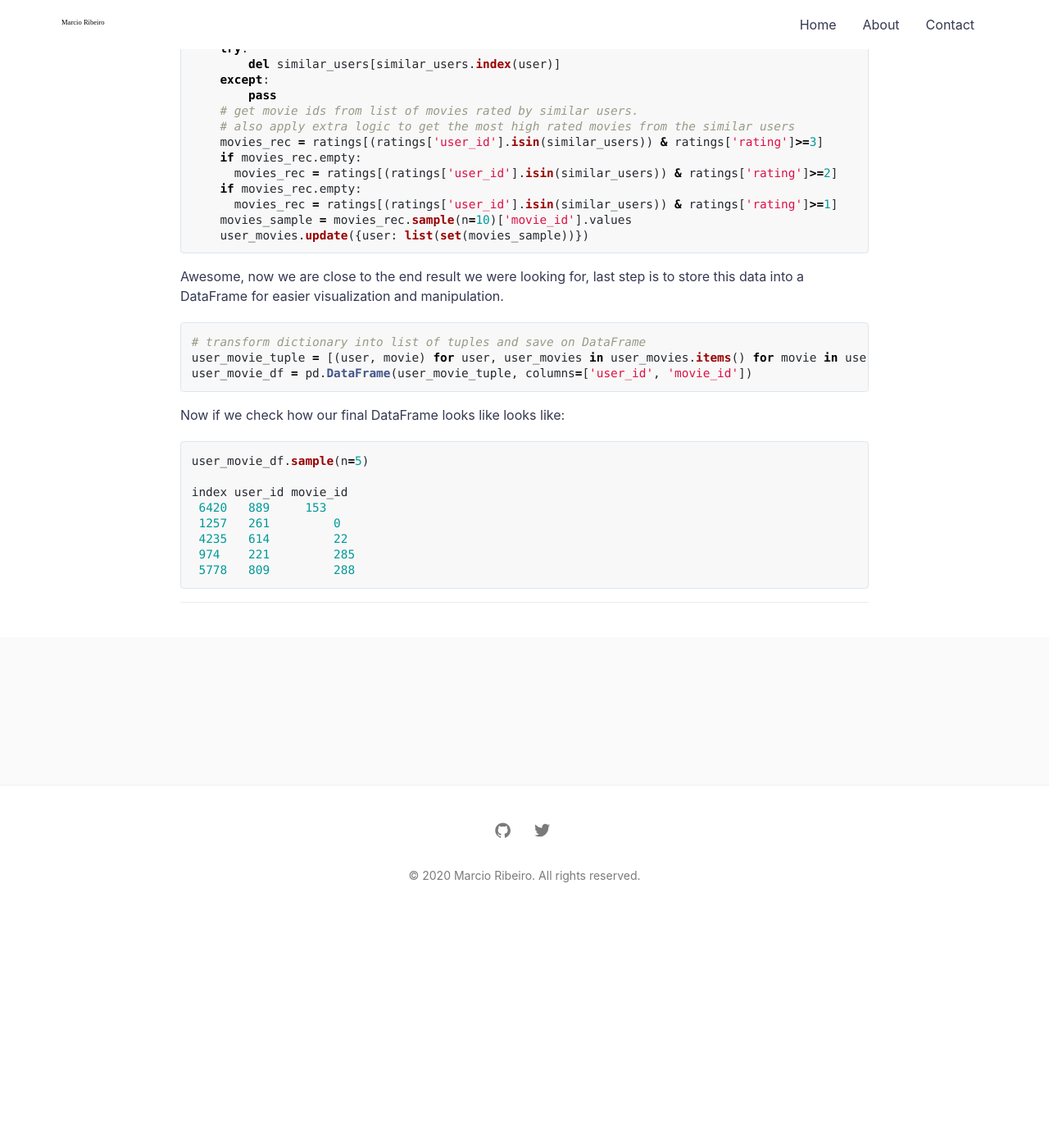
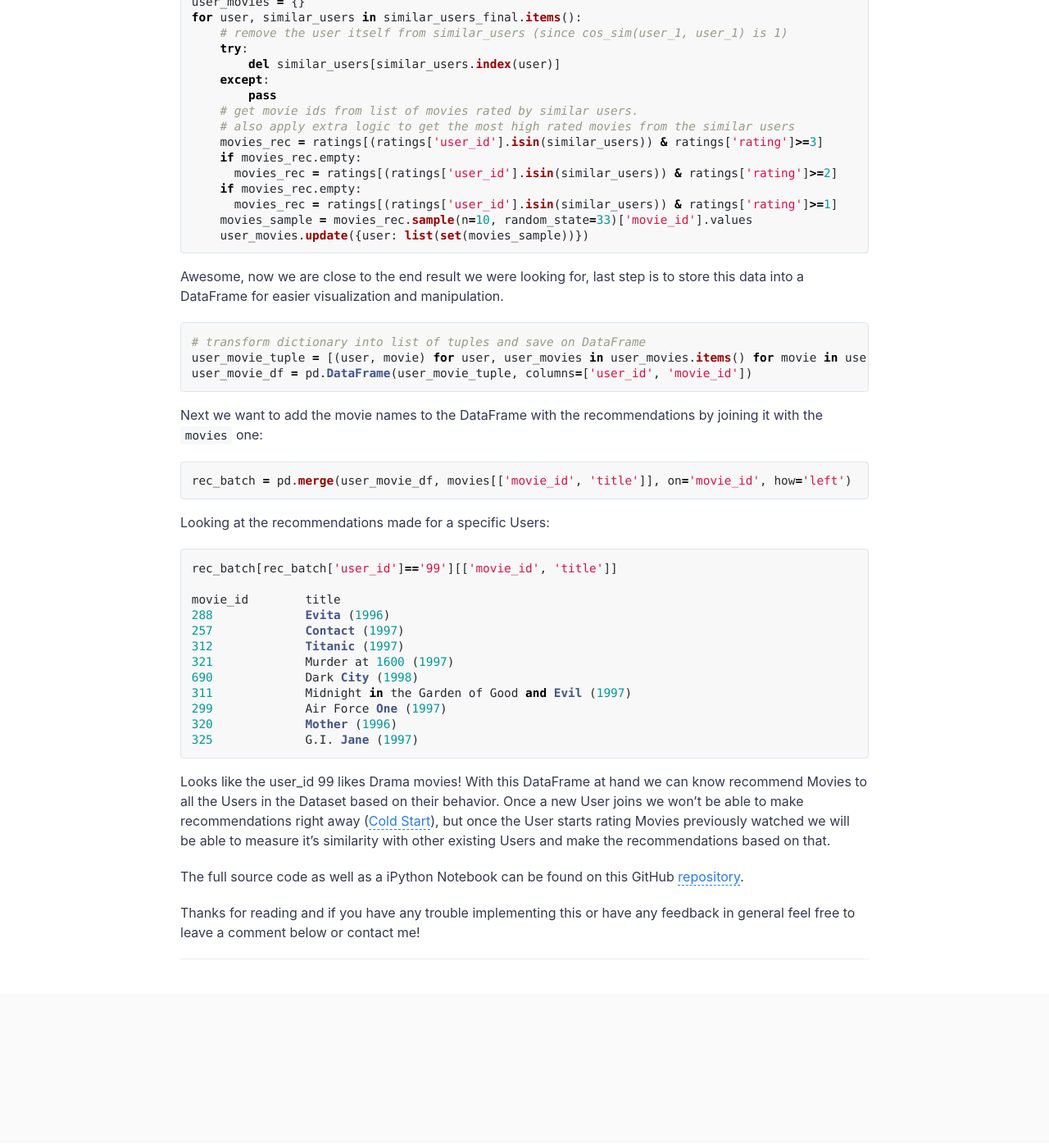
Before and after one commit to marciovai/marciovai.github.io, a Jekyll site: the page built from _posts/2020-07-03-building-a-recommendation-system-in-python.md, in a window 1280 px wide and 1400 px high, scrolled down 7927 px. Shown: the whole window at 82% size. Built offline with Jekyll 4.4.1, drawn with Linux system fonts in a browser that asks for light colours; comment, search, counter and statistics services are not loaded; before the commit the page ends 9050 px from its top, so only the background shows below that; some of the changed text lies outside the part shown.

Commit message:
Finished first post v1

````diff
--- a/_posts/2020-07-03-building-a-recommendation-system-in-python.md
+++ b/_posts/2020-07-03-building-a-recommendation-system-in-python.md
@@ -242,7 +242,7 @@ for user, similar_users in similar_users_final.items():
       movies_rec = ratings[(ratings['user_id'].isin(similar_users)) & ratings['rating']>=2]
     if movies_rec.empty:
       movies_rec = ratings[(ratings['user_id'].isin(similar_users)) & ratings['rating']>=1]
-    movies_sample = movies_rec.sample(n=10)['movie_id'].values
+    movies_sample = movies_rec.sample(n=10, random_state=33)['movie_id'].values
     user_movies.update({user: list(set(movies_sample))})
 ```
 
@@ -254,14 +254,29 @@ user_movie_tuple = [(user, movie) for user, user_movies in user_movies.items() f
 user_movie_df = pd.DataFrame(user_movie_tuple, columns=['user_id', 'movie_id'])
 ```
 
-Now if we check how our final DataFrame looks like looks like:
+Next we want to add the movie names to the DataFrame with the recommendations by joining it with the ```movies``` one:
 ```python
-user_movie_df.sample(n=5)
+rec_batch = pd.merge(user_movie_df, movies[['movie_id', 'title']], on='movie_id', how='left')
+```
+Looking at the recommendations made for a specific Users:
 
-index user_id movie_id
- 6420	889 	153
- 1257	261	    0
- 4235	614	    22
- 974	221	    285
- 5778	809	    288
+```python
+rec_batch[rec_batch['user_id']=='99'][['movie_id', 'title']]
+
+movie_id	title
+288	        Evita (1996)
+257	        Contact (1997)
+312	        Titanic (1997)
+321	        Murder at 1600 (1997)
+690	        Dark City (1998)
+311	        Midnight in the Garden of Good and Evil (1997)
+299	        Air Force One (1997)
+320	        Mother (1996)
+325	        G.I. Jane (1997)
 ```
+
+Looks like the user_id 99 likes Drama movies! With this DataFrame at hand we can know recommend Movies to all the Users in the Dataset based on their behavior. Once a new User joins we won't be able to make recommendations right away ([Cold Start](https://en.wikipedia.org/wiki/Cold_start_(recommender_systems))), but once the User starts rating Movies previously watched we will be able to measure it's similarity with other existing Users and make the recommendations based on that.
+
+The full source code as well as a iPython Notebook can be found on this GitHub [repository](https://github.com/marciovai/recommendation_system).
+
+Thanks for reading and if you have any trouble implementing this or have any feedback in general feel free to leave a comment below or contact me!
````
